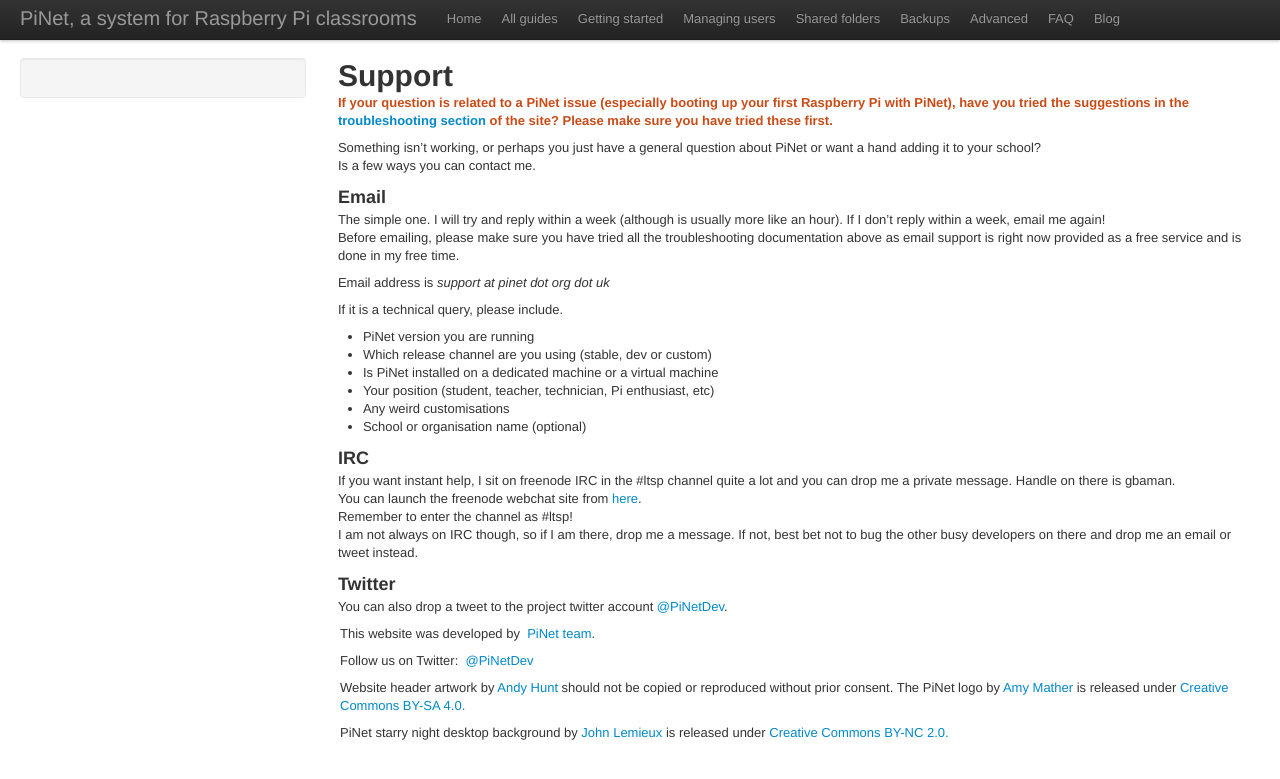
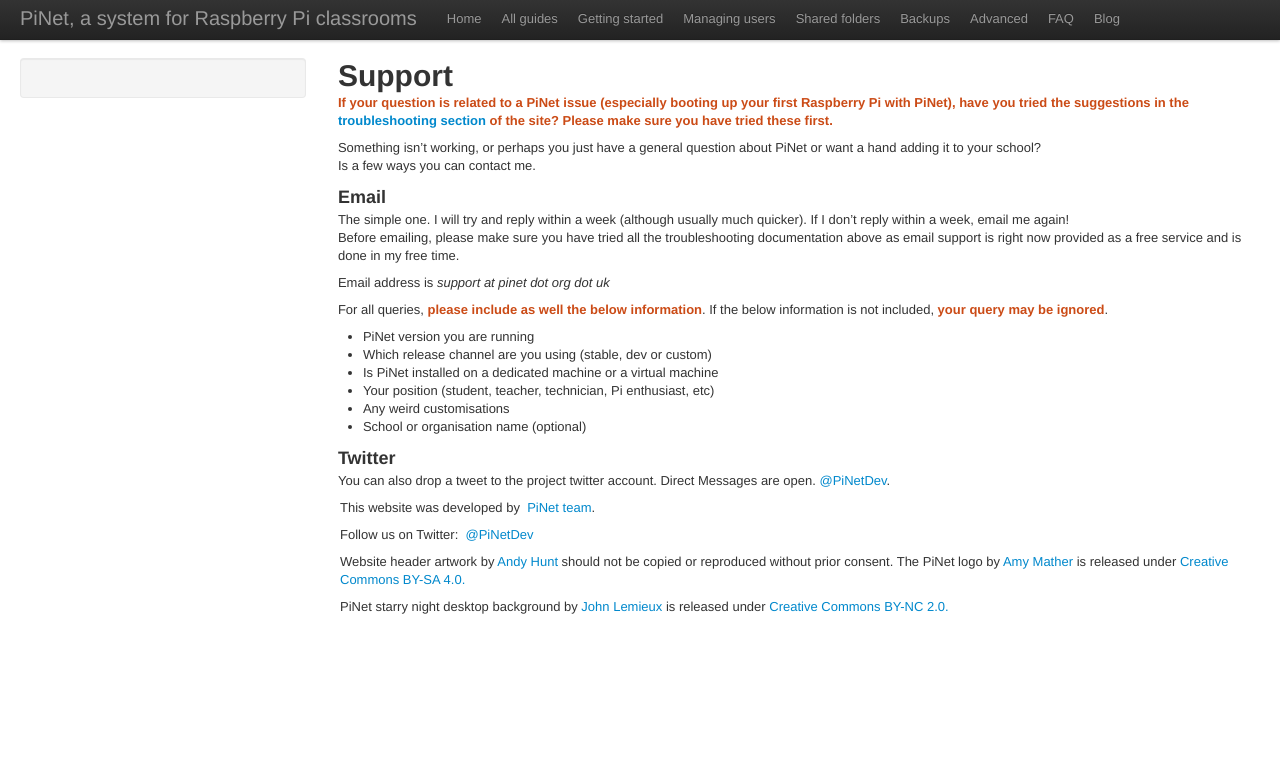
Before and after one commit to PiNet/PiNet.github.io, a Jekyll site: the page built from articles/support.md, in a window 1280 px wide. Shown: the top 779 px of the page. Built offline with Jekyll 4.4.1, drawn with Linux system fonts in a browser that asks for light colours; some web fonts are replaced.

Commit message:
Update support page to remove mention of IRC due to numerous folks ignoring advice not to bug normal LTSP developers

```diff
--- a/articles/support.md
+++ b/articles/support.md
@@ -12,12 +12,12 @@
 Is a few ways you can contact me.
 
 ### Email
-The simple one. I will try and reply within a week (although is usually more like an hour). If I don't reply within a week, email me again!
+The simple one. I will try and reply within a week (although usually much quicker). If I don't reply within a week, email me again!
 Before emailing, please make sure you have tried all the troubleshooting documentation above as email support is right now provided as a free service and is done in my free time.
 
 Email address is  *support at pinet dot org dot uk*
 
-If it is a technical query, please include.
+For all queries, **please include as well the below information**. If the below information is not included, **your query may be ignored**.
 - PiNet version you are running
 - Which release channel are you using (stable, dev or custom)
 - Is PiNet installed on a dedicated machine or a virtual machine
@@ -25,11 +25,5 @@
 - Any weird customisations
 - School or organisation name (optional)
 
-### IRC
-If you want instant help, I sit on freenode IRC in the #ltsp channel quite a lot and you can drop me a private message. Handle on there is gbaman.
-You can launch the freenode webchat site from [here](https://webchat.freenode.net/).
-Remember to enter the channel as #ltsp!
-I am not always on IRC though, so if I am there, drop me a message. If not, best bet not to bug the other busy developers on there and drop me an email or tweet instead.
-
 ### Twitter
-You can also drop a tweet to the project twitter account  [@PiNetDev](https://twitter.com/pinetdev).
+You can also drop a tweet to the project twitter account. Direct Messages are open.  [@PiNetDev](https://twitter.com/pinetdev).
```
